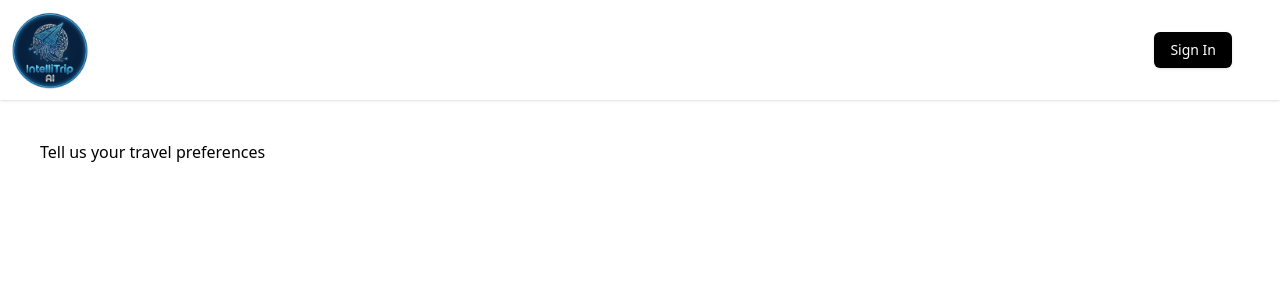
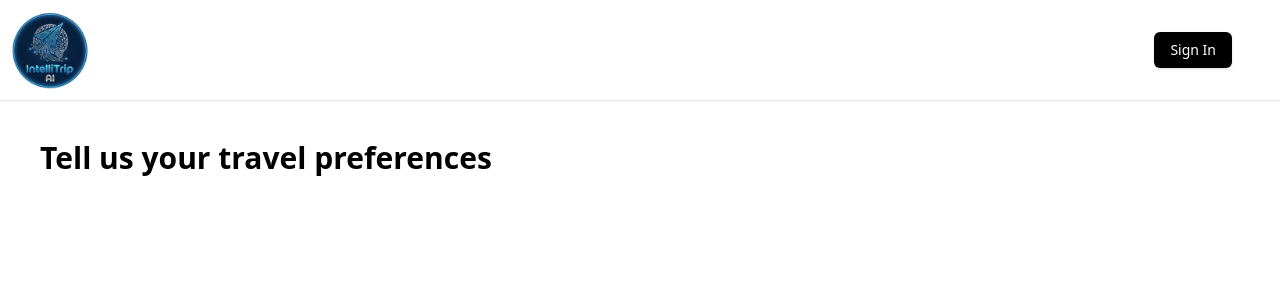
Before and after one commit to Shrilesh-Dhobale/AI-Trip-Planner, a React (Vite) app: page /create-trip in a window 1280 px wide. Shown: the top 300 px of the page. Built offline with nearby package versions, Linux system fonts and the light colour scheme.

Commit message:
Styling added

```diff
--- a/src/create-trip/index.jsx
+++ b/src/create-trip/index.jsx
@@ -3,7 +3,7 @@ import React from 'react'
 function CreateTrip() {
   return (
     <div className='sm:px-10 md:px-32 lg:px-56 xl:px-10 px-5 mt-10'>
-      <h2>Tell us your travel preferences</h2>
+      <h2 className='font-bold text-3xl'>Tell us your travel preferences</h2>
     </div>
   )
 }
```
